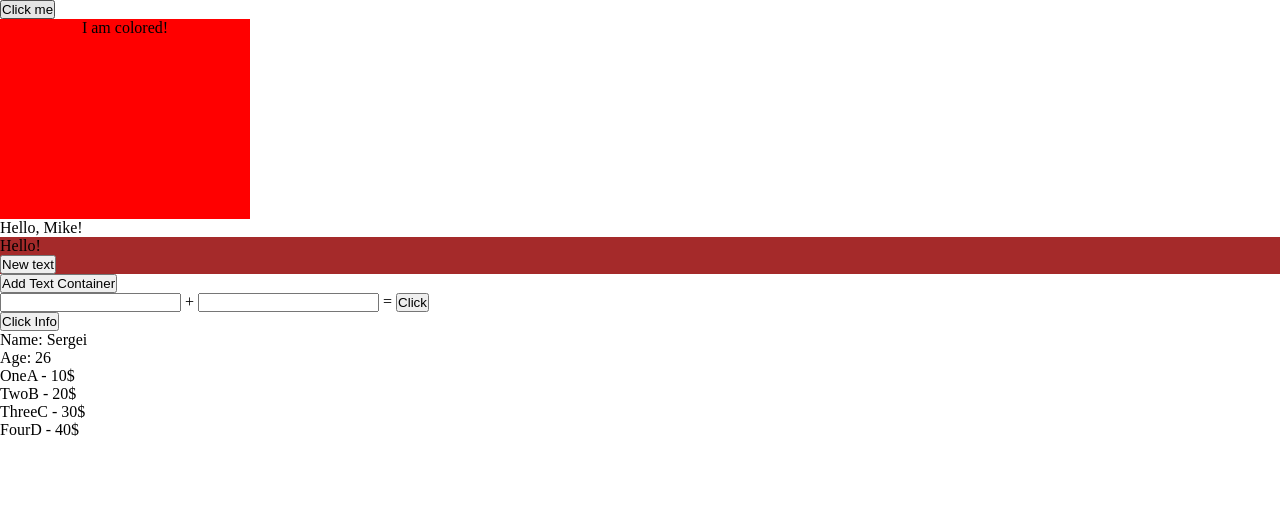
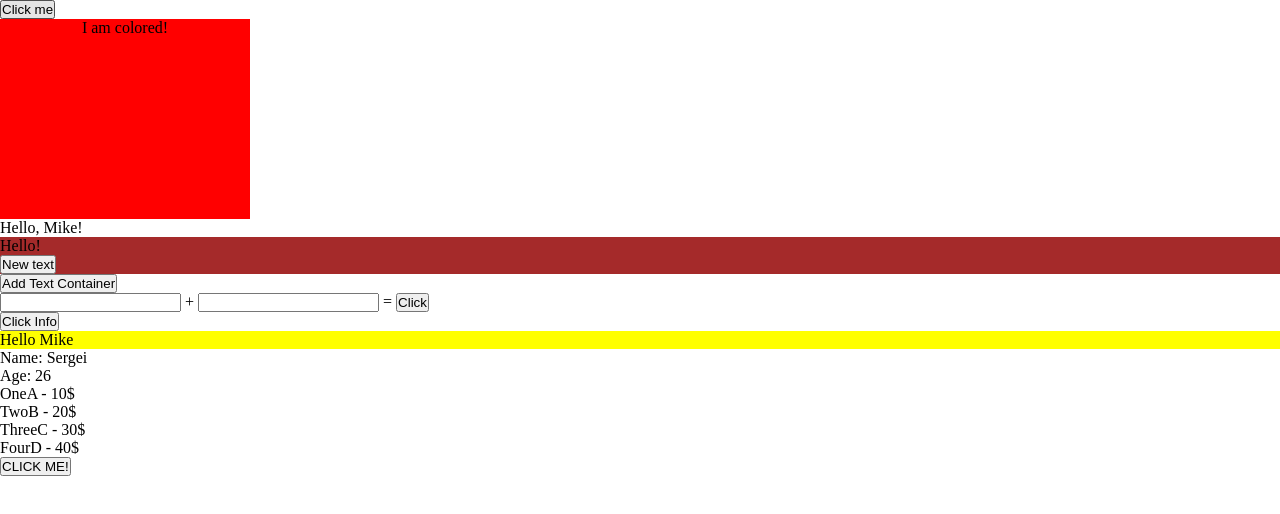
Before and after one commit to Sergei9915/markup-test, a plain HTML site: page domMethodSecond.html in a window 1280 px wide. Drawn offline with Linux system fonts and the light colour scheme.

Commit message:
homeworkDOMTwo

```diff
--- a/domMethodSecond.html
+++ b/domMethodSecond.html
@@ -27,6 +27,7 @@
   </section>
   <div id="info" class="hidden"></div>
   <button class="btn-hidden">Click Info</button>
+  <div id="messages-text"></div>
 </body>
 
 </html>
--- a/logic/scrtipSecond.js
+++ b/logic/scrtipSecond.js
@@ -144,3 +144,33 @@ function renderProducts(products) {
 renderProducts(productsArr);
 
 /* JS OBJECT #3 */
+
+function showMessage(text) {
+  const messageDiv = document.querySelector("#messages-text");
+  const elementP = document.createElement("p");
+
+  elementP.textContent = text;
+  elementP.style.backgroundColor = "yellow";
+
+  messageDiv.append(elementP);
+}
+
+showMessage("Hello Mike");
+
+/* JS OBJECT #4 */
+
+function addButton(label) {
+  const addBtn = document.createElement("button");
+  addBtn.textContent = label;
+
+  document.body.appendChild(addBtn);
+
+  addBtn.addEventListener("click", () => {
+    alert(label);
+  });
+}
+
+addButton("CLICK ME!");
+
+
+/* JS OBJECT #5 */
```
